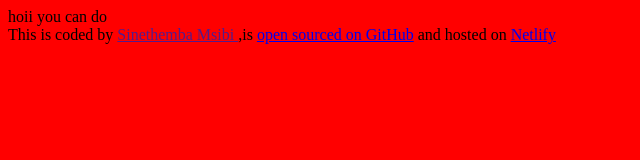
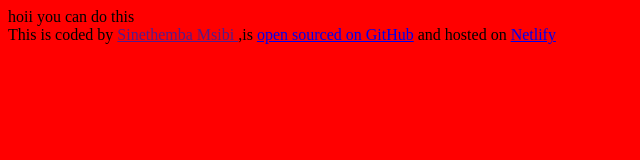
Before and after one commit to Sinethemba-15/Week-7, a plain HTML site: page index.html in a window 1280 px wide. Shown: the full height of the page, 0-640 px from the left. Drawn offline with Linux system fonts and the light colour scheme.

Commit message:
update html

```diff
--- a/index.html
+++ b/index.html
@@ -7,7 +7,7 @@
     <title>Weather App</title>
   </head>
   <body>
-    hoii you can do
+    hoii you can do this
     <footer>
       This is coded by <a href="" target="_blank">Sinethemba Msibi </a>,is
       <a href="https://github.com/Sinethemba-15/Week-7" target="_blank"
```
